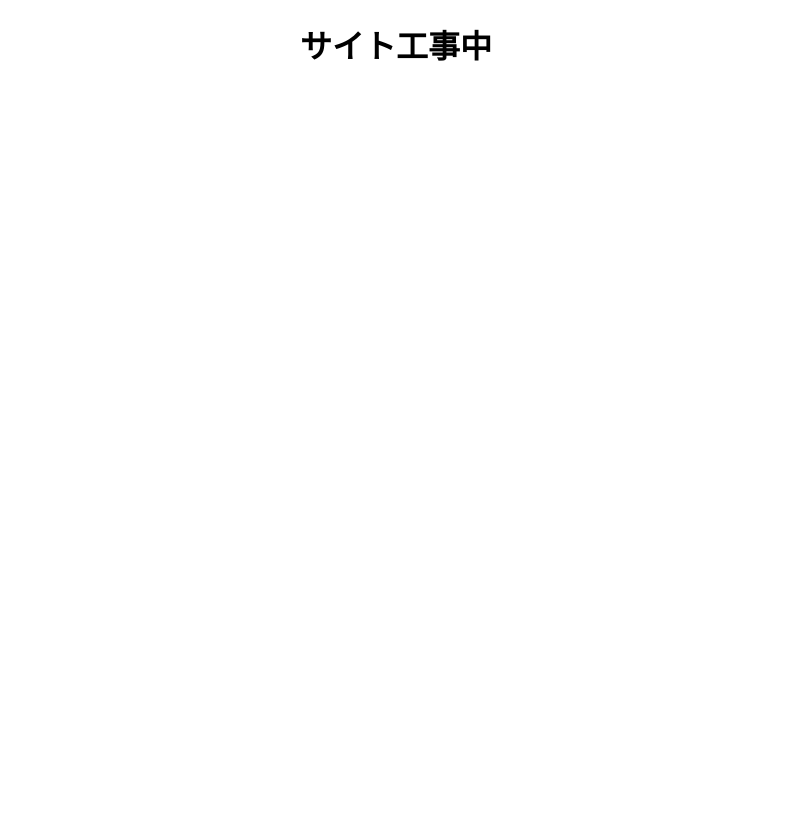
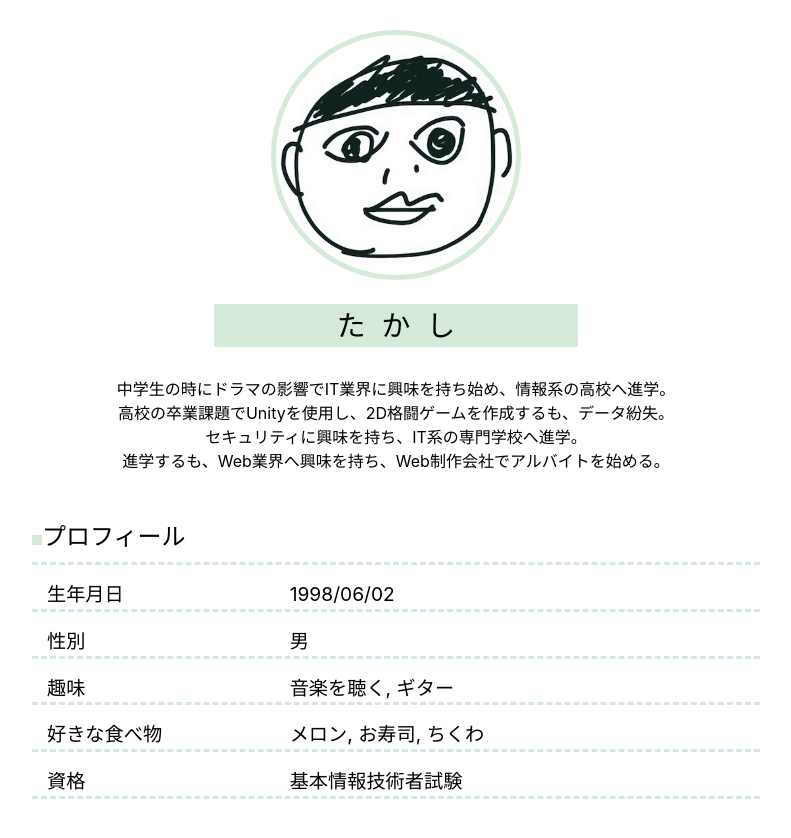
Before and after one commit to takashi0602/old-portfolio, a Nuxt app: page / in a window 1280 px wide. Shown: the top 838 px of the page, without its empty margins (244-1035 px from the left). Before the commit the page ends 800 px from the top, so only its background shows below. Built offline with nearby package versions, Linux system fonts and the light colour scheme.

Commit message:
create profile

```diff
--- a/assets/scss/app.scss
+++ b/assets/scss/app.scss
@@ -1,3 +1,6 @@
+// bootstrap
+@import "~~/node_modules/bootstrap/scss/bootstrap.scss";
+
 // foundation
 @import "foundation/variable";
 @import "foundation/mixin";
@@ -6,3 +9,5 @@
 // object
 // component
 @import "object/component/container";
+@import "object/component/title";
+@import "object/component/image";
--- a/assets/scss/foundation/base.scss
+++ b/assets/scss/foundation/base.scss
@@ -1,5 +1,5 @@
 body {
-  font-size: 16px;
+  font-size: 24px;
   color: $black;
   margin: 0;
   padding: 0;
--- a/assets/scss/foundation/variable.scss
+++ b/assets/scss/foundation/variable.scss
@@ -1,2 +1,3 @@
 $black: #000000;
 $gray: #cccccc;
+$green: #d5ead8;
--- a/assets/scss/object/component/container.scss
+++ b/assets/scss/object/component/container.scss
@@ -1,8 +1,9 @@
 .c-container {
-  width: 100%;
+  width: auto;
   margin: 0 auto;
   padding: 0 20px;
   @include desktop() {
+    width: 100%;
     max-width: 768px;
   }
 }
--- /dev/null
+++ b/assets/scss/object/component/image.scss
@@ -0,0 +1,4 @@
+.c-image {
+  background-size: contain;
+  background-repeat: no-repeat;
+}
--- /dev/null
+++ b/assets/scss/object/component/title.scss
@@ -0,0 +1,15 @@
+.c-title {
+  font-size: 1.5rem;
+  @include desktop() {
+    font-size: 2rem;
+  }
+}
+
+.c-subTitle {
+  font-size: 1rem;
+  border-bottom: 3px dashed $green;
+  padding-bottom: 10px;
+  @include desktop() {
+    font-size: 1.5rem;
+  }
+}
--- /dev/null
+++ b/components/profileList.vue
@@ -0,0 +1,34 @@
+<template>
+  <div>
+    <div v-for="(item, index) in lists" :key="index">
+      <div class="c-profile row">
+        <span class="col-4">{{ item.name }}</span>
+        <span class="col-8">{{ item.detail }}</span>
+      </div>
+    </div>
+  </div>
+</template>
+
+<script>
+export default {
+  props: {
+    lists: {
+      type: Array,
+      default: []
+    }
+  }
+}
+</script>
+
+<style lang="scss" scoped>
+@import "~/assets/scss/foundation/mixin.scss";
+@import "~/assets/scss/foundation/variable.scss";
+.c-profile {
+  font-size: 0.8rem;
+  margin: 0 0 15px 0;
+  border-bottom: 3px dashed $green;
+  @include desktop() {
+    font-size: 1.2rem;
+  }
+}
+</style>
--- a/package.json
+++ b/package.json
@@ -11,6 +11,7 @@
     "generate": "nuxt generate"
   },
   "dependencies": {
+    "bootstrap": "^4.3.1",
     "cross-env": "^5.2.0",
     "nuxt": "^2.4.0"
   },
--- a/pages/index.vue
+++ b/pages/index.vue
@@ -1,12 +1,117 @@
 <template>
-  <h1 class="title">サイト工事中</h1>
+  <div>
+    <div class="c-container">
+      <div class="mb-4">
+        <div class="c-image" />
+      </div>
+      <div class="m-name">
+        <span class="m-name__ta">た</span>
+        <span class="m-name__ka">か</span>
+        <span class="m-name__shi">し</span>
+      </div>
+      <p class="m-profile__text">
+        中学生の時にドラマの影響でIT業界に興味を持ち始め、情報系の高校へ進学。<br>
+        高校の卒業課題でUnityを使用し、2D格闘ゲームを作成するも、データ紛失。<br>
+        セキュリティに興味を持ち、IT系の専門学校へ進学。<br>
+        進学するも、Web業界へ興味を持ち、Web制作会社でアルバイトを始める。
+      </p>
+      <h3 class="c-subTitle">プロフィール</h3>
+      <profile-list :lists="lists" class="mb-5" />
+    </div>
+  </div>
 </template>
 
 <script>
+import profileList from "~/components/profileList"
+export default {
+  layouts: "default",
+  components: {
+    profileList
+  },
+  data() {
+    return {
+      lists: [
+        {
+          name: "生年月日",
+          detail: "1998/06/02"
+        },
+        {
+          name: "性別",
+          detail: "男"
+        },
+        {
+          name: "趣味",
+          detail: "音楽を聴く, ギター"
+        },
+        {
+          name: "好きな食べ物",
+          detail: "メロン, お寿司, ちくわ"
+        },
+        {
+          name: "資格",
+          detail: "基本情報技術者試験"
+        },
+      ]
+    }
+  }
+}
 </script>
 
 <style lang="scss" scoped>
-.title {
+@import "~/assets/scss/foundation/mixin.scss";
+@import "~/assets/scss/foundation/variable.scss";
+
+.c-container {
+  padding-top: 30px;
+}
+
+.c-image {
+  width: 200px;
+  height: 200px;
+  margin: 0 auto;
+  background-image: url("../assets/images/takashi.png");
+  border: 5px solid $green;
+  border-radius: 50%;
+  @include desktop() {
+    width: 250px;
+    height: 250px;
+  }
+}
+
+.m-name {
+  width: auto;
   text-align: center;
+  font-size: 1.5rem;
+  background: $green;
+  margin: 0 auto 30px auto;
+  @include desktop() {
+    width: 50%;
+    font-size: 1.8rem;
+  }
+  &__ka {
+    padding: 0 1rem;
+  }
+}
+
+.m-profile {
+  &__text {
+    text-align: center;
+    font-size: 0.8rem;
+    margin-bottom: 50px;
+    @include desktop() {
+      font-size: 1rem;
+    }
+  }
+}
+
+.c-subTitle {
+  margin-bottom: 15px;
+  &:before {
+    content: "";
+    display: inline-block;
+    width: 10px;
+    height: 10px;
+    background: $green;
+  }
 }
 </style>
```
Also changed, not shown: assets/images/takashi.png (added), 1 other file (tests, documents, lock files or other folders).
